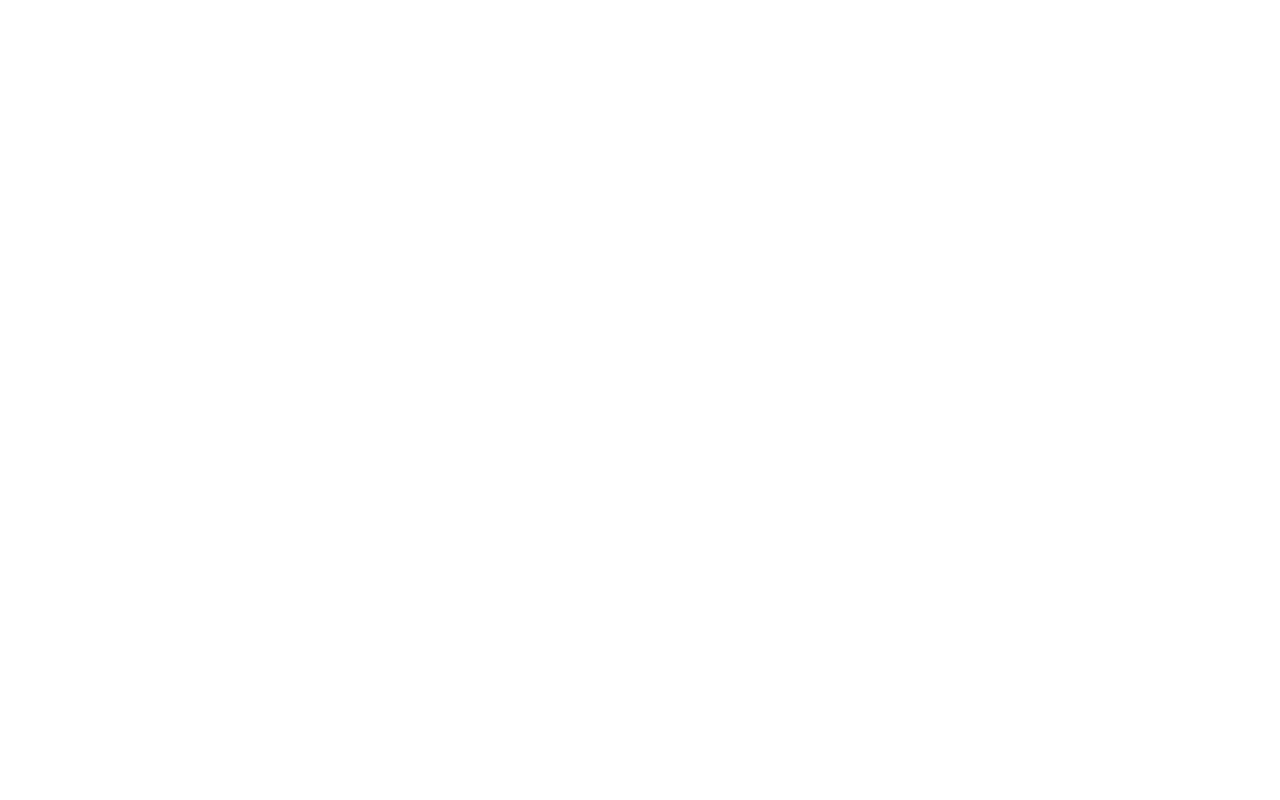
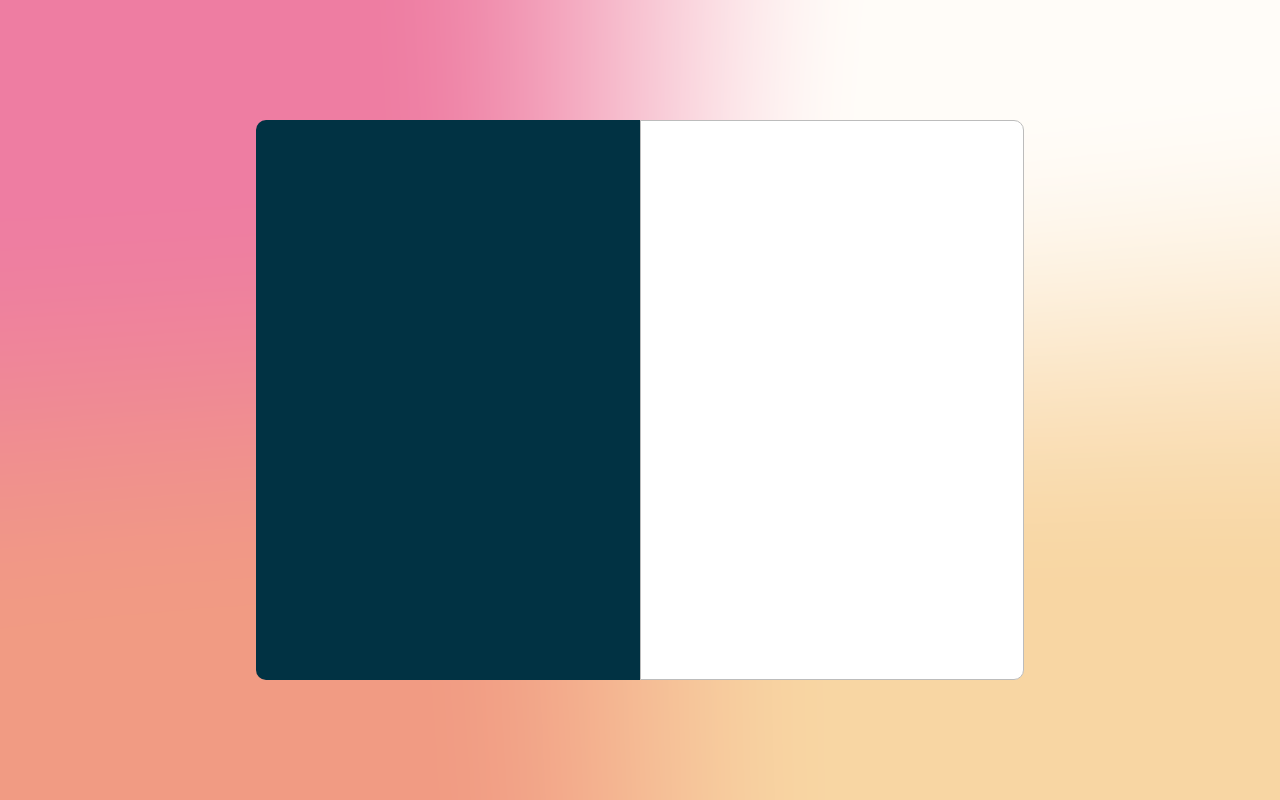
Before and after one commit to Colin-Masterson/Gradie, a plain HTML site: page index.html in a window 1280 px wide. Drawn offline with Linux system fonts and the light colour scheme.

Commit message:
Added, Background and Boxes

```diff
--- a/CSS/style.css
+++ b/CSS/style.css
@@ -31,6 +31,23 @@ h2 {
 
 img {
     width: 100%;
+}
+/* Box */
+.box {
+    padding: 40px;
+    height: 70%;
+    width: 30%;
+}
+
+.left {
+    background-color: #013243;
+    border-radius: 10px 0 0 10px;
+}
+
+.right {
+    background-color: #ffffff;
+    border-radius: 0 10px 10px 0;
+    border: 1px solid #bcbcbc;
 }
 
 /* Utility Classes */
@@ -71,3 +88,16 @@ img {
     align-items: center;
     height: 100%;
 }
+
+html {
+    background: url(../Images/Background.png) no-repeat center center fixed;
+    -webkit-background-size: cover;
+    -moz-background-size: cover;
+    -o-background-size: cover;
+    background-size: cover;
+    height: 100%;
+}
+
+body {
+    height: 100%;
+}
--- a/index.html
+++ b/index.html
@@ -4,7 +4,11 @@
         <meta charset="UTF-8" />
         <meta http-equiv="X-UA-Compatible" content="IE=edge" />
         <meta name="viewport" content="width=device-width, initial-scale=1.0" />
-        <title>Document</title>
+        <link rel="stylesheet" href="CSS/style.css" />
+        <title>Gradie - Sign Up</title>
     </head>
-    <body></body>
+    <body class="flex">
+        <section class="box left"></section>
+        <section class="box right"></section>
+    </body>
 </html>
```
